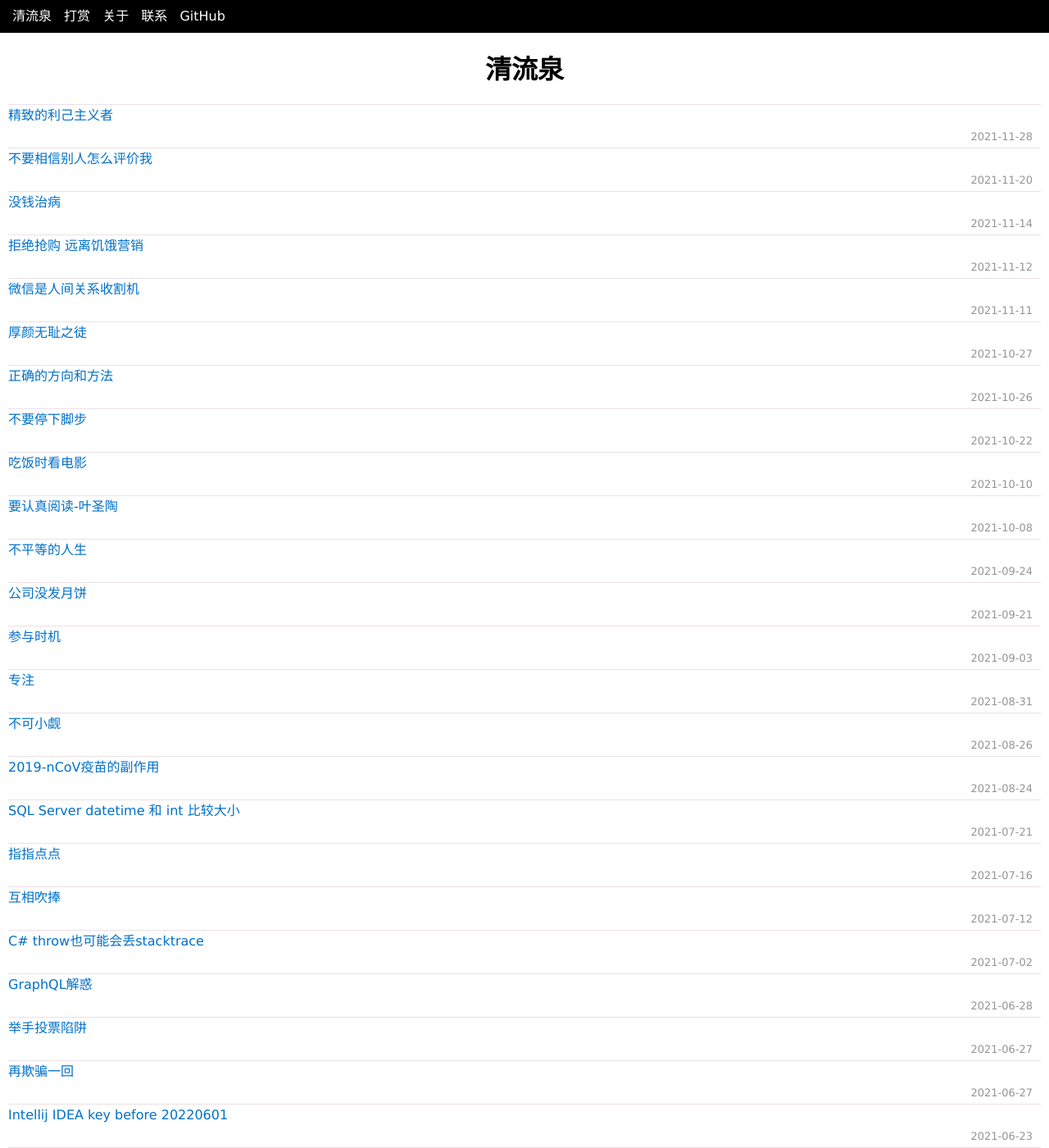
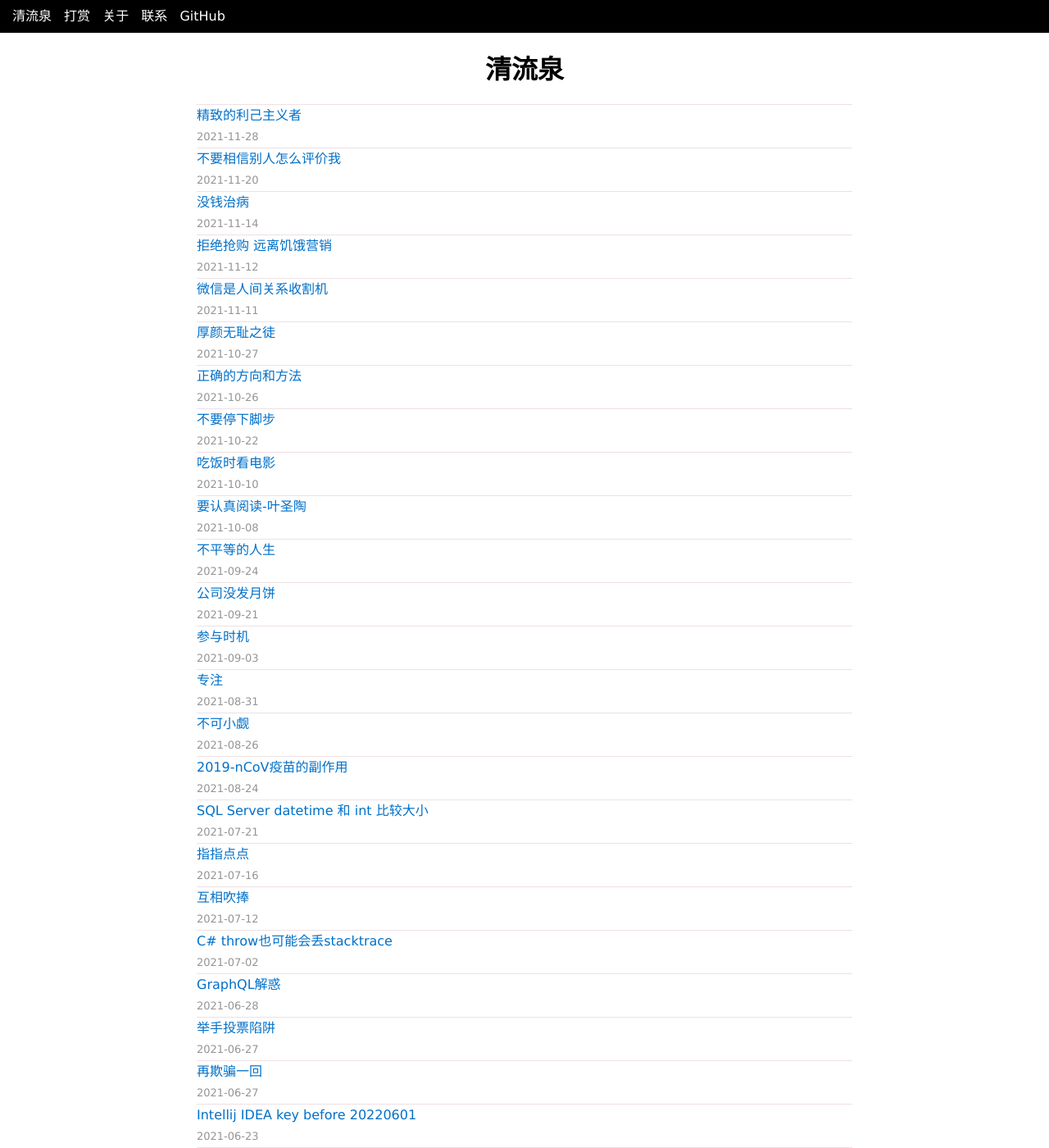
Before and after one commit to yinyongxian/yinyongxian.github.io, a Jekyll site: the page built from index.html, in a window 1280 px wide and 1400 px high. Shown: the whole window at 82% size. Built offline with Jekyll 4.4.1, drawn with Linux system fonts in a browser that asks for light colours; the list of posts is cut into pages by our own code.

Commit message:
清流泉

```diff
--- a/index.html
+++ b/index.html
@@ -15,16 +15,23 @@ title: 清流泉
   <title>清流泉</title>
   <link href="Media/style/main.css" rel="stylesheet" type="text/css" />
   <link href="Media/style/index.css" rel="stylesheet" type="text/css" />
+  <style>
+    #table {
+      max-width: 800px;
+      text-align: center;
+      margin:auto;
+    }
+  </style>
 </head>
 
 <body>
   <h1 style="text-align:center;">清流泉</h1>
   <br />
   <div id="table">
-    <table style="table-layout: fixed;">
+    <table style="table-layout: fixed;>
       <tbody>
         {% for post in paginator.posts %}
-        <tr onClick="parent.location='{{ post.url }}'; this.style.backgroundColor='#FFFFFF';"
+        <tr onClick=" parent.location='{{ post.url }}' ; this.style.backgroundColor='#FFFFFF' ;"
       onMouseOver="this.style.backgroundColor='LightGrey';this.style.cursor='pointer';"
       onMouseOut="this.style.backgroundColor='#FFFFFF'">
       <td style="width: 100%;text-align: left; padding-right: 10px;text-overflow: ellipsis;overflow: hidden;">
@@ -32,7 +39,7 @@ title: 清流泉
           <span><a href="{{ post.url }}">{{ post.title }}</a></span>
           <br>
           <span
-                style="text-align: right; margin-left: 10px;width: 100%; float: right; color: #959595;font-size: small;">{{
+            style="text-align: left; margin-left: 10px;width: 100%; float: right; color: #959595;font-size: small;">{{
             post.date | date: "%F" }}</span>
 
         </div>
```
Lines whose indentation alone changed are shown as unchanged.
